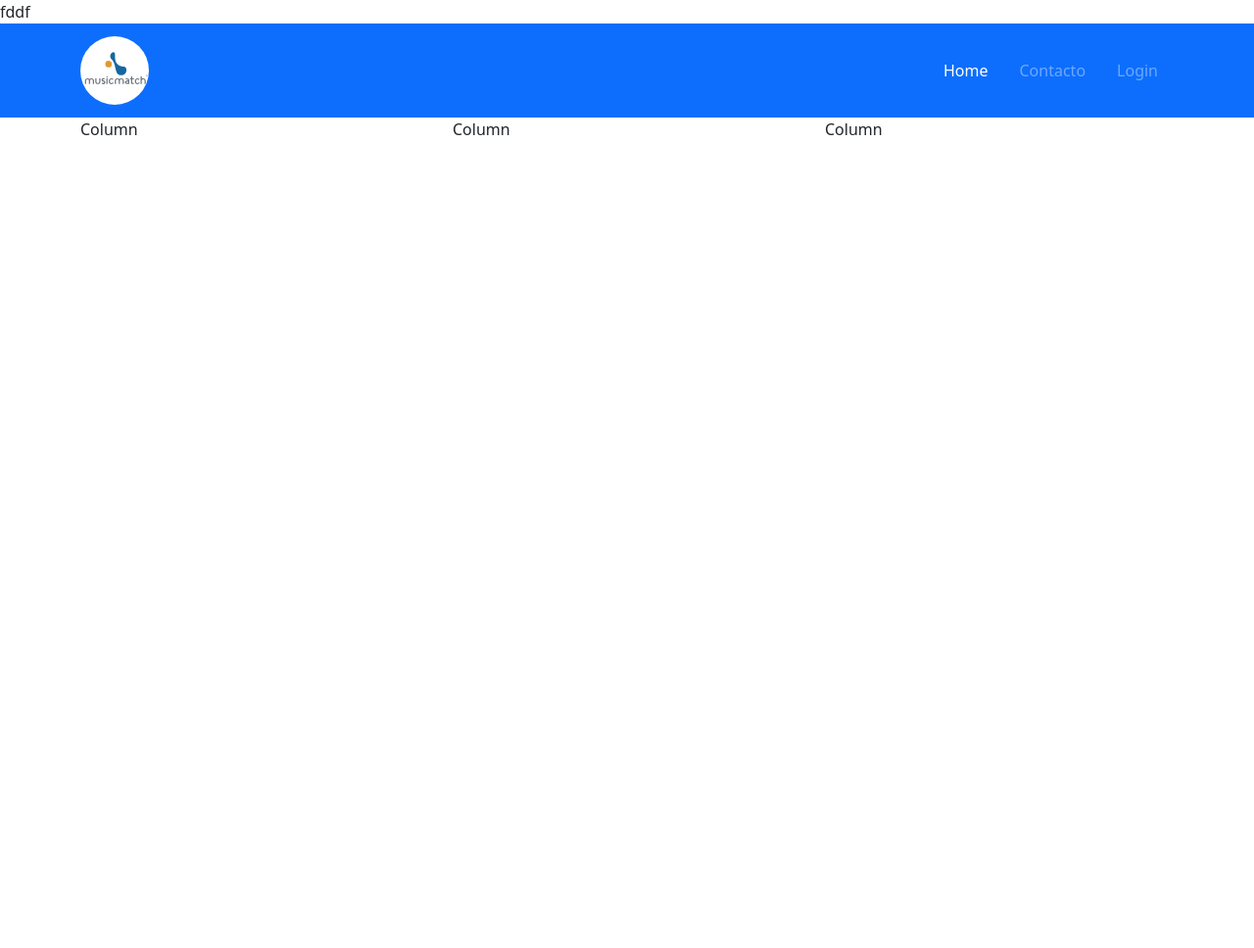
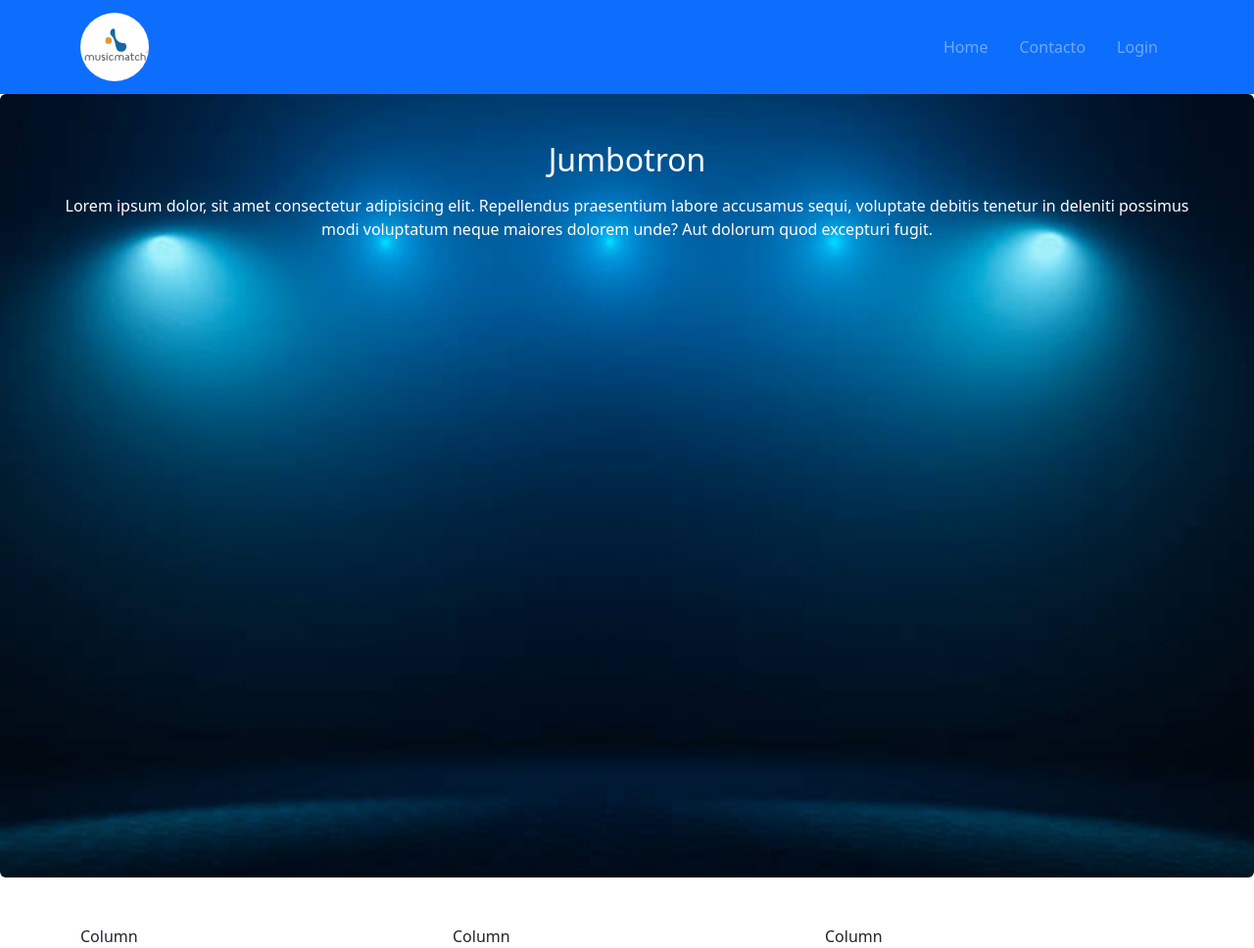
Before and after one commit to ricardoalaparato/musicmatch, a PHP site: page /musicmatch/index.php in a window 1280 px wide. Shown: the whole page at 98% size. Before the commit the page ends 138 px from the top, so only its background shows below. Run offline with PHP 8.4, Linux system fonts and the light colour scheme.

Commit message:
home v1.0

```diff
--- a/componentes/header/view.php
+++ b/componentes/header/view.php
@@ -4,7 +4,7 @@
         <div class="container">
             <a class="navbar-brand" href="#">
             <img src="img/logos/musicmatch.svg" alt="Logo" width="70" height="70" class="d-inline-block rounded-circle"></a>
-            <nav class="nav nav-pills nav-justified">
+            <nav class="nav nav-justified">
                 <a class="nav-link active" aria-current="page" href="#">Home</a>
                 <a class="nav-link" href="#">Contacto</a>
                 <a class="nav-link" href="#">Login</a>
--- a/componentes/home/view.php
+++ b/componentes/home/view.php
@@ -1,5 +1,34 @@
-<section>
+<body>
 
+  <!-- Background image -->
+<!-- <div
+  class="bg-image"
+  style="
+    background-image: url('http://localhost/musicmatch/img/frontpage/fondoazul.jpg');
+    height: 100vh;
+    background-position: center;
+    background-repeat: no-repeat;
+    background-size: cover;
+  ">
+</div> -->
 
+<!-- Jumbotron -->
+<div
+  class="bg-image p-5 text-center shadow-1-strong rounded mb-5 text-white"
+  style="background-image: url('http://localhost/musicmatch/img/frontpage/fondoazul.jpg');
+    height: 100vh;
+    background-position: center;
+    background-repeat: no-repeat;
+    background-size: cover;"
+>
+  <h1 class="mb-3 h2">Jumbotron</h1>
 
-</section>
+  <p>
+    Lorem ipsum dolor, sit amet consectetur adipisicing elit. Repellendus praesentium
+    labore accusamus sequi, voluptate debitis tenetur in deleniti possimus modi voluptatum
+    neque maiores dolorem unde? Aut dolorum quod excepturi fugit.
+  </p>
+</div>
+<!-- Jumbotron -->
+
+</body>
--- a/index.php
+++ b/index.php
@@ -14,7 +14,7 @@
 
     </head>
     <body>
-        <div class="content"> fddf
+        <div class="content">
             <?php include 'componentes/header/controller.php'; 	// Cabecera ?>
 
             <?php echo loader($componente);?>
```
Also changed, not shown: img/frontpage/fondo.jpg (added), img/frontpage/fondo2.jpg (added), img/frontpage/fondoazul.jpg (added), img/frontpage/losmaizitos.jpg, 1 other file.
